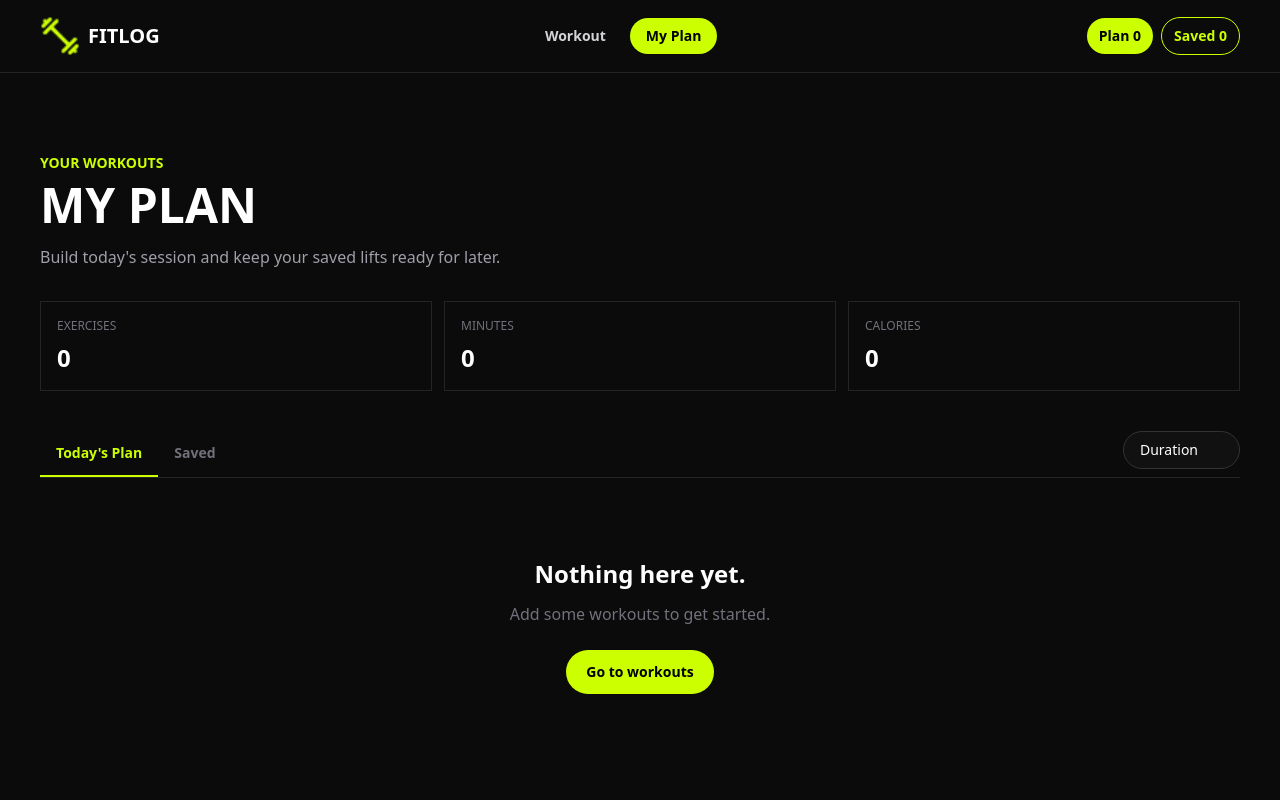
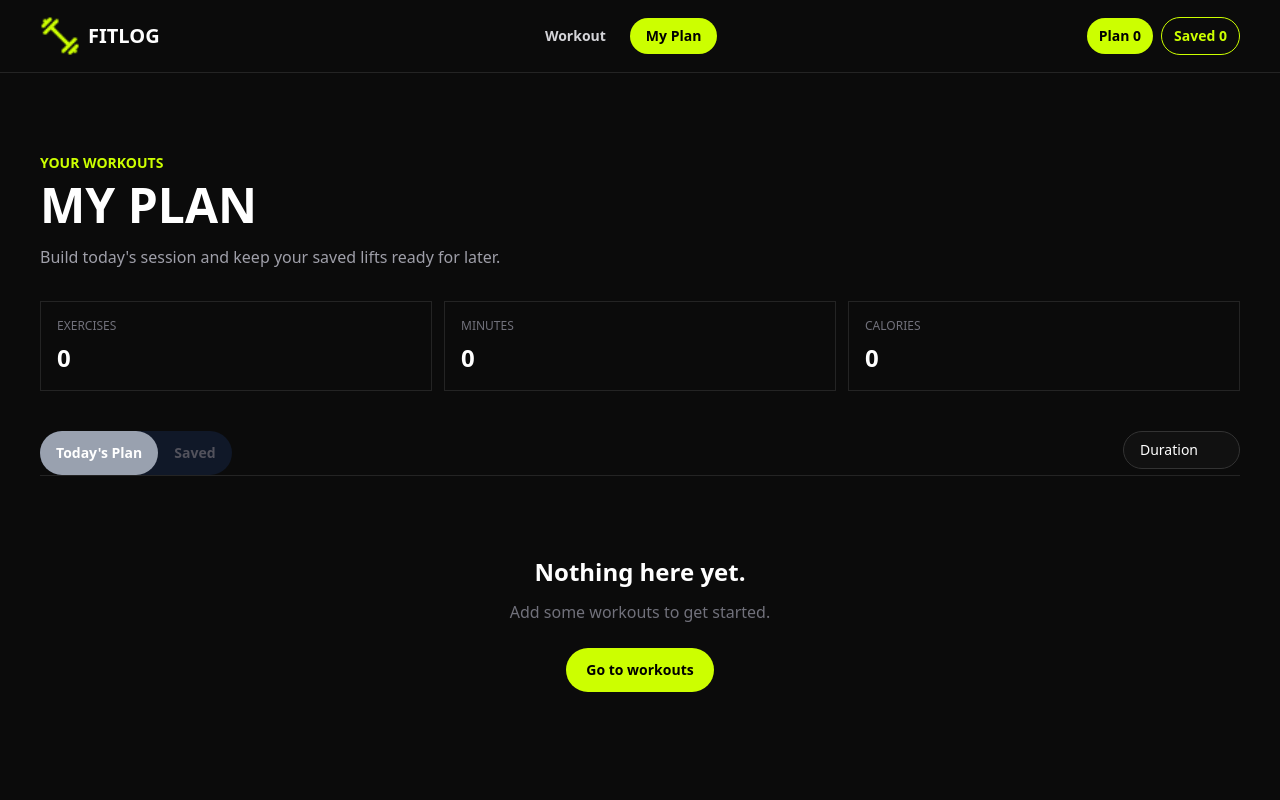
Before and after one commit to arjundebdar/arjundeb, a Next.js app: page /my-plan in a window 1280 px wide. Shown: the top 800 px of the page. Built offline with nearby package versions, Linux system fonts and the light colour scheme.

Commit message:
fix issue

```diff
--- a/src/app/my-plan/page.jsx
+++ b/src/app/my-plan/page.jsx
@@ -94,11 +94,11 @@ const MyPlan = () => {
                 </div>
 
                 <div className="mt-10 flex flex-row justify-between gap-2 border-b border-[#242424]">
-                    <div>
+                    <div className="bg-gray-900 rounded-full">
                         <button
                             onClick={() => setActiveTab("today")}
                             className={`px-4 py-3 text-sm font-bold ${activeTab === "today"
-                                ? "border-b-2 border-[#ccff00] text-[#ccff00]"
+                                ? "rounded-full bg-gray-400 text-[#ffffff]"
                                 : "text-zinc-500"
                                 }`}
                         >
@@ -108,8 +108,8 @@ const MyPlan = () => {
                         <button
                             onClick={() => setActiveTab("saved")}
                             className={`px-4 py-3 text-sm font-bold ${activeTab === "saved"
-                                ? "border-b-2 border-[#ccff00] text-[#ccff00]"
-                                : "text-zinc-500"
+                                ? "rounded-full bg-gray-400 text-[#ffffff]"
+                                : "text-zinc-600"
                                 }`}
                         >
                             Saved
```
